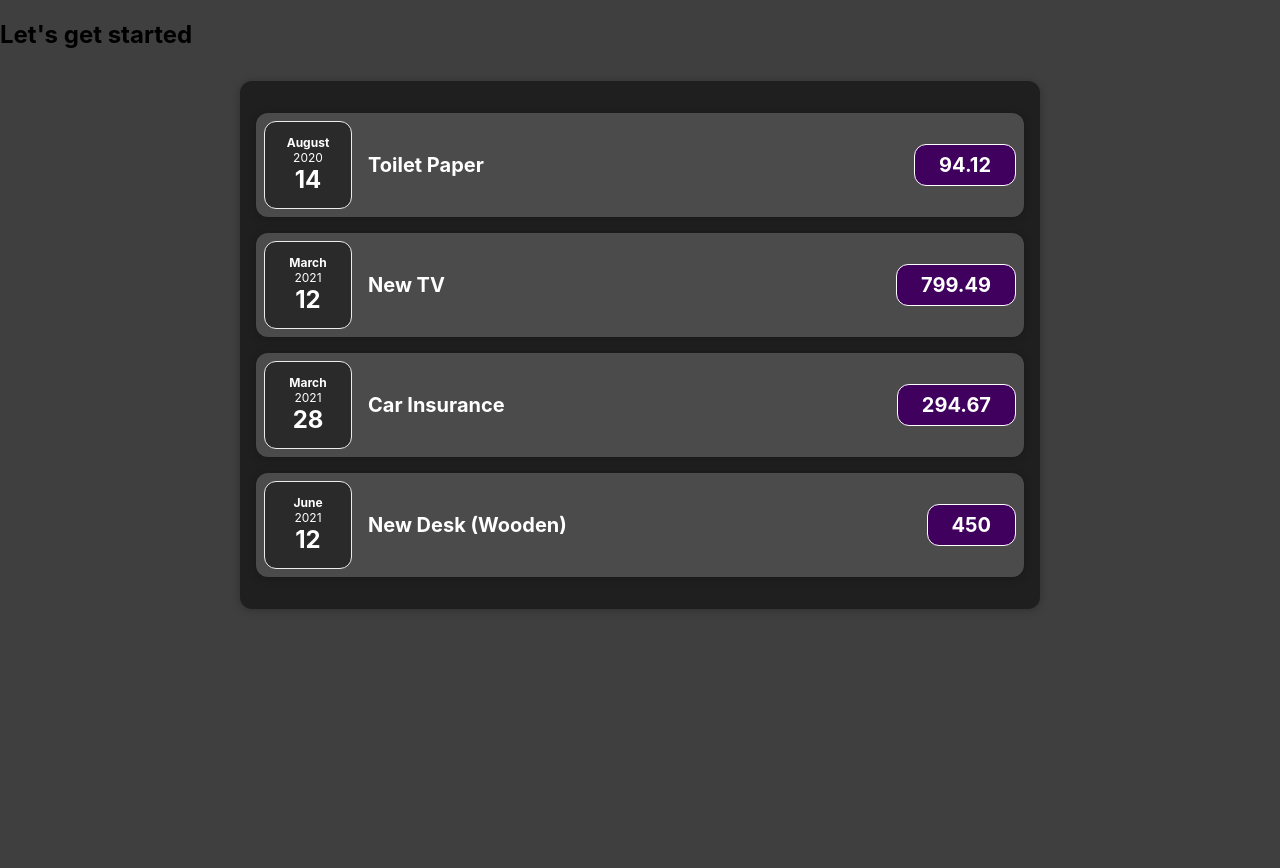
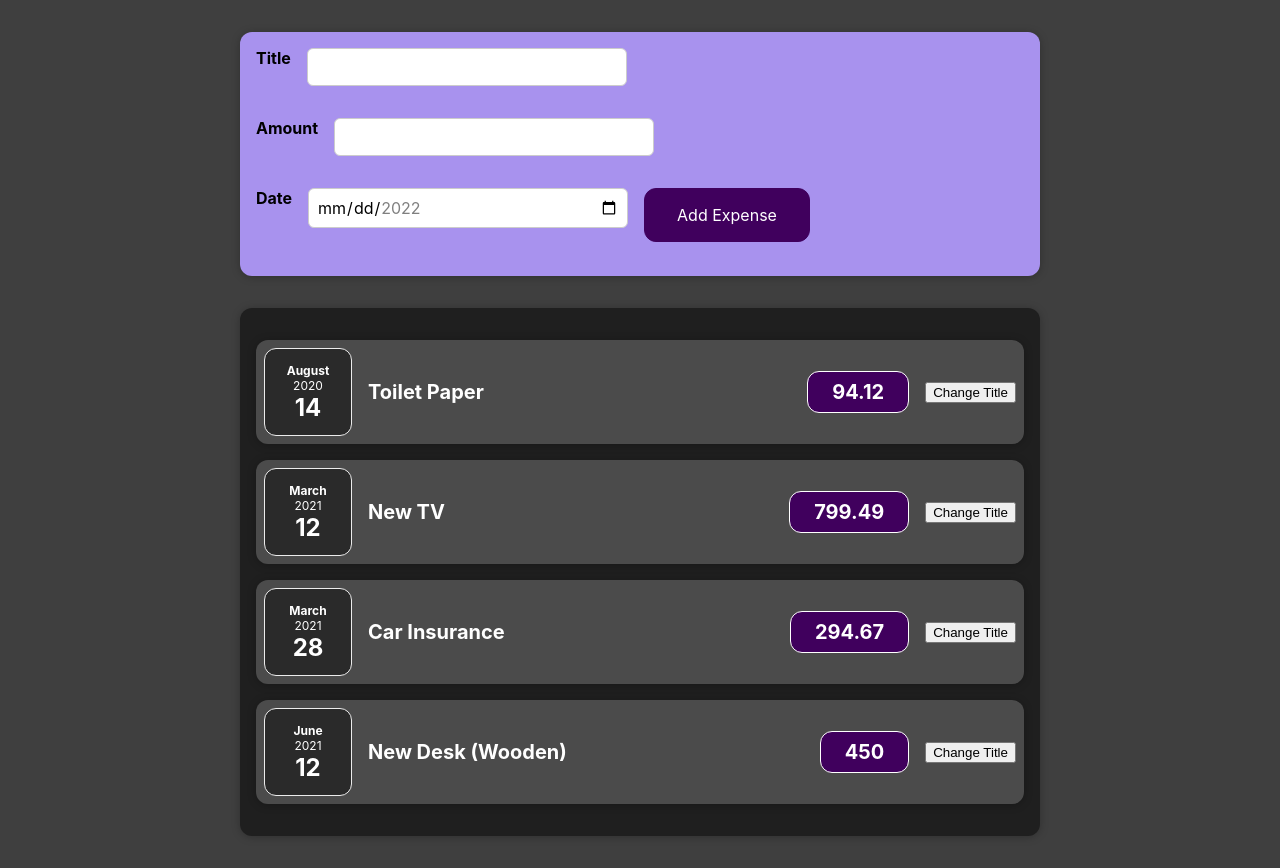
Before and after one commit to Sangkun-svg/React-scratch, a React (Create React App) app: page / in a window 1280 px wide. Before the commit the page ends 800 px from the top, so only its background shows below. Built offline with nearby package versions, Linux system fonts and the light colour scheme.

Commit message:
lecture : 4-1 ~ 4-13

```diff
--- a/src/App.js
+++ b/src/App.js
@@ -1,5 +1,6 @@
 import "./App.css";
 import { Expenses } from "./components/Expense/Expenses";
+import { NewExpense } from "./components/NewExpense/NewExpense";
 
 const App = () => {
   const expenses = [
@@ -23,9 +24,14 @@ const App = () => {
       date: new Date(2021, 5, 12),
     },
   ];
+
+  const addExpenseHandler = (expense) => {
+    console.log("in App.js");
+    console.log("in appjs : ", expense);
+  };
   return (
     <div className="App">
-      <h2>Let's get started</h2>
+      <NewExpense onAddExpense={addExpenseHandler} />
       <Expenses expense={expenses} />
     </div>
   );
--- a/src/components/Expense/ExpenseItem.js
+++ b/src/components/Expense/ExpenseItem.js
@@ -1,16 +1,24 @@
+import React, { useState } from "react";
 import "./ExpenseItem.css";
 import { ExpenseDate } from "../Expense/ExpenseDate";
 import { Card } from "../common/Card";
 
-export const ExpenseItem = ({ title, amount, date }) => {
+export const ExpenseItem = (props) => {
+  const [title, setTitle] = useState(props.title);
+
+  const clickHandler = () => {
+    setTitle("Updated");
+  };
+
   return (
     <Card className="expense-item">
       <div>
-        <ExpenseDate date={date} />
+        <ExpenseDate date={props.date} />
       </div>
       <div className="expense-item__description">
         <h2>{title}</h2>
-        <div className="expense-item__price">{amount}</div>
+        <div className="expense-item__price">{props.amount}</div>
+        <button onClick={clickHandler}>Change Title</button>
       </div>
     </Card>
   );
--- /dev/null
+++ b/src/components/NewExpense/ExpenseForm.css
@@ -0,0 +1,26 @@
+.new-expense__controls {
+  display: flex;
+  flex-wrap: wrap;
+  gap: 1rem;
+  margin-bottom: 1rem;
+  text-align: left;
+}
+
+.new-expense__controls label {
+  font-weight: bold;
+  margin-bottom: 0.5rem;
+  display: block;
+}
+
+.new-expense__controls input {
+  font: inherit;
+  padding: 0.5rem;
+  border-radius: 6px;
+  border: 1px solid #ccc;
+  width: 20rem;
+  max-width: 100%;
+}
+
+.new-expense__actions {
+  text-align: right;
+}
--- /dev/null
+++ b/src/components/NewExpense/ExpenseForm.js
@@ -0,0 +1,70 @@
+import React, { useState } from "react";
+import "./ExpenseForm.css";
+
+export const ExpenseForm = (props) => {
+  const [userInput, setUserInput] = useState({
+    title: "",
+    amount: "",
+    date: "",
+  });
+
+  const userInputHandler = ({ target: { name, value } }) => {
+    // setUserInput({ ...userInput, [name]: value });
+    //TODO: 위 방식은 이전 State에 의존한다. => 오래되거나 잘못된 스냅샷에 의존할 수 있게된다
+    setUserInput((prevState) => {
+      return { ...prevState, [name]: value };
+      // 이 방식을 사용하면 항상 최신 상태의 스냅샷에서 작업하 수 있는 조금 더 안전한 방법
+    });
+  };
+
+  const submitHandler = (event) => {
+    event.preventDefault();
+    props.onSaveExpenseDate(userInput);
+    setUserInput({
+      title: "",
+      amount: "",
+      date: "",
+    });
+  };
+
+  return (
+    <form onSubmit={submitHandler}>
+      <div className="new-expense__controls">
+        <div className="new-expense__controls">
+          <label>Title</label>
+          <input
+            type="text"
+            name="title"
+            value={userInput.title}
+            onChange={userInputHandler}
+          />
+        </div>
+        <div className="new-expense__controls">
+          <label>Amount</label>
+          <input
+            type="number"
+            min={0.01}
+            step={0.01}
+            name="amount"
+            value={userInput.amount}
+            onChange={userInputHandler}
+          />
+        </div>
+        <div className="new-expense__controls">
+          <label>Date</label>
+          <input
+            type="date"
+            min={"2022-09-01"}
+            max={"2022-12-31"}
+            name="date"
+            value={userInput.date}
+            onChange={userInputHandler}
+          />
+        </div>
+        <div className="new-expense__actions">
+          <button type="submit">Add Expense</button>
+        </div>
+      </div>
+    </form>
+  );
+};
--- /dev/null
+++ b/src/components/NewExpense/NewExpense.css
@@ -0,0 +1,38 @@
+.new-expense {
+  background-color: #a892ee;
+  padding: 1rem;
+  margin: 2rem auto;
+  width: 50rem;
+  max-width: 95%;
+  border-radius: 12px;
+  text-align: center;
+  box-shadow: 0 1px 8px rgba(0, 0, 0, 0.25);
+}
+
+.new-expense button {
+  font: inherit;
+  cursor: pointer;
+  padding: 1rem 2rem;
+  border: 1px solid #40005d;
+  background-color: #40005d;
+  color: white;
+  border-radius: 12px;
+  margin-right: 1rem;
+}
+
+.new-expense button:hover,
+.new-expense button:active {
+  background-color: #510674;
+  border-color: #510674;
+}
+
+.new-expense button.alternative {
+  color: #220131;
+  border-color: transparent;
+  background-color: transparent;
+}
+
+.new-expense button.alternative:hover,
+.new-expense button.alternative:active {
+  background-color: #ddb3f8;
+}
--- /dev/null
+++ b/src/components/NewExpense/NewExpense.js
@@ -0,0 +1,19 @@
+import React from "react";
+import { ExpenseForm } from "./ExpenseForm";
+import "./NewExpense.css";
+
+export const NewExpense = (props) => {
+  const saveExpenseDateHandler = (userInputData) => {
+    const users = {
+      ...userInputData,
+      id: Math.random().toString(),
+    };
+    props.onAddExpense(users);
+  };
+
+  return (
+    <div className="new-expense">
+      <ExpenseForm onSaveExpenseDate={saveExpenseDateHandler} />
+    </div>
+  );
+};
```
